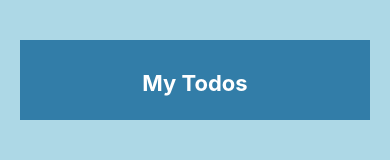
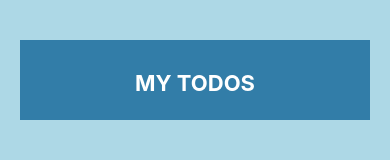
Before and after one commit to rensilva5/Rating-react-native-app, a React Native app: screen / in a window 390 px wide. Shown: the top 160 px of the page. Built offline with nearby package versions, Linux system fonts and the light colour scheme.

Commit message:
fixing push

```diff
--- a/components/header.js
+++ b/components/header.js
@@ -4,7 +4,7 @@ import { View, StyleSheet, Text } from "react-native";
 const Header = () => {
   return (
     <View style={styles.header}>
-      <Text style={styles.title}>My Todos</Text>
+      <Text style={styles.title}>MY TODOS</Text>
     </View>
   );
 };
```
